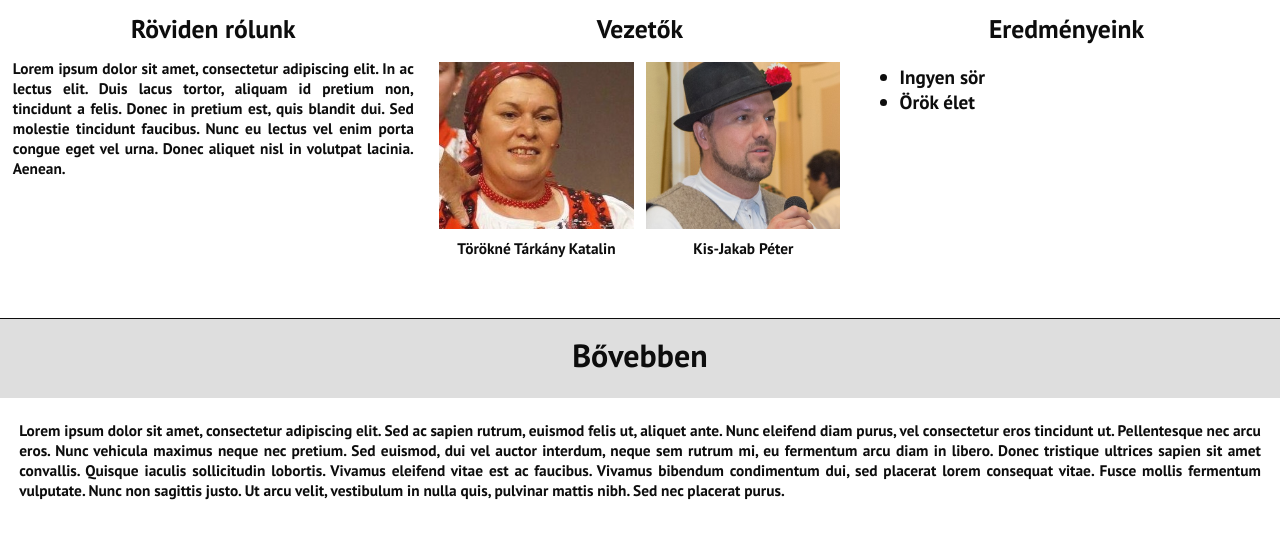
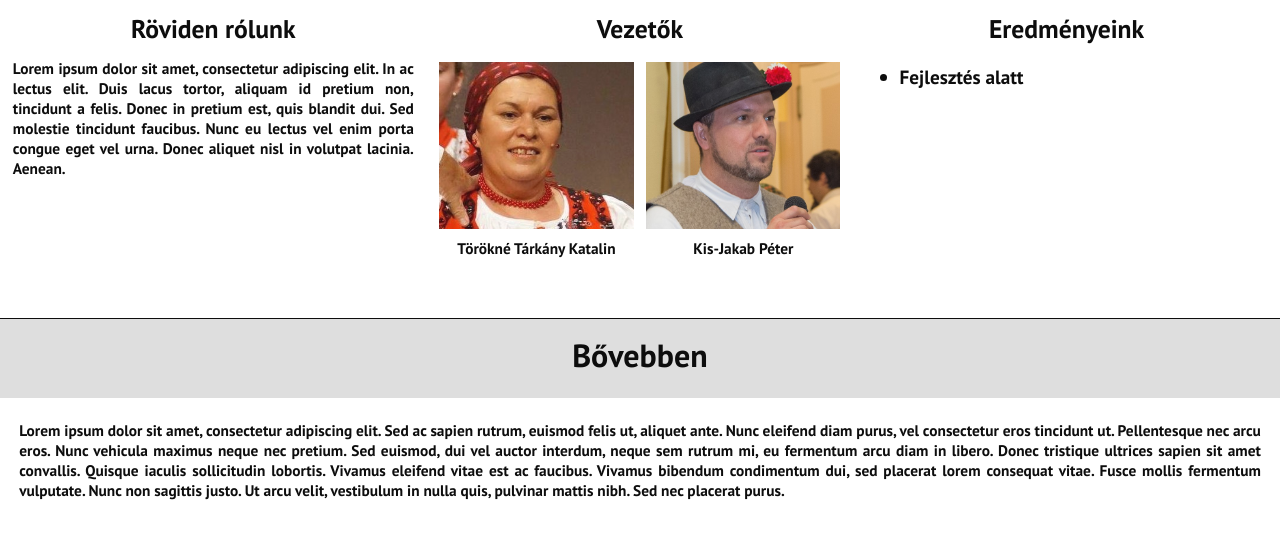
Before and after one commit to szalaigergo/kankalin, a plain HTML site: page template.html in a window 1280 px wide. Shown: the part 402-940 px from the top of the page. Drawn offline with nearby package versions, Linux system fonts and the light colour scheme.

Commit message:
Remove things

```diff
--- a/template.html
+++ b/template.html
@@ -111,8 +111,7 @@
                 <div>
                     <h2>Eredményeink</h2>
                     <ul>
-                        <li>Ingyen sör</li>
-                        <li>Örök élet</li>
+                        <li>Fejlesztés alatt</li>
                     </ul>
                 </div>
                 <div class="span-3">
```
